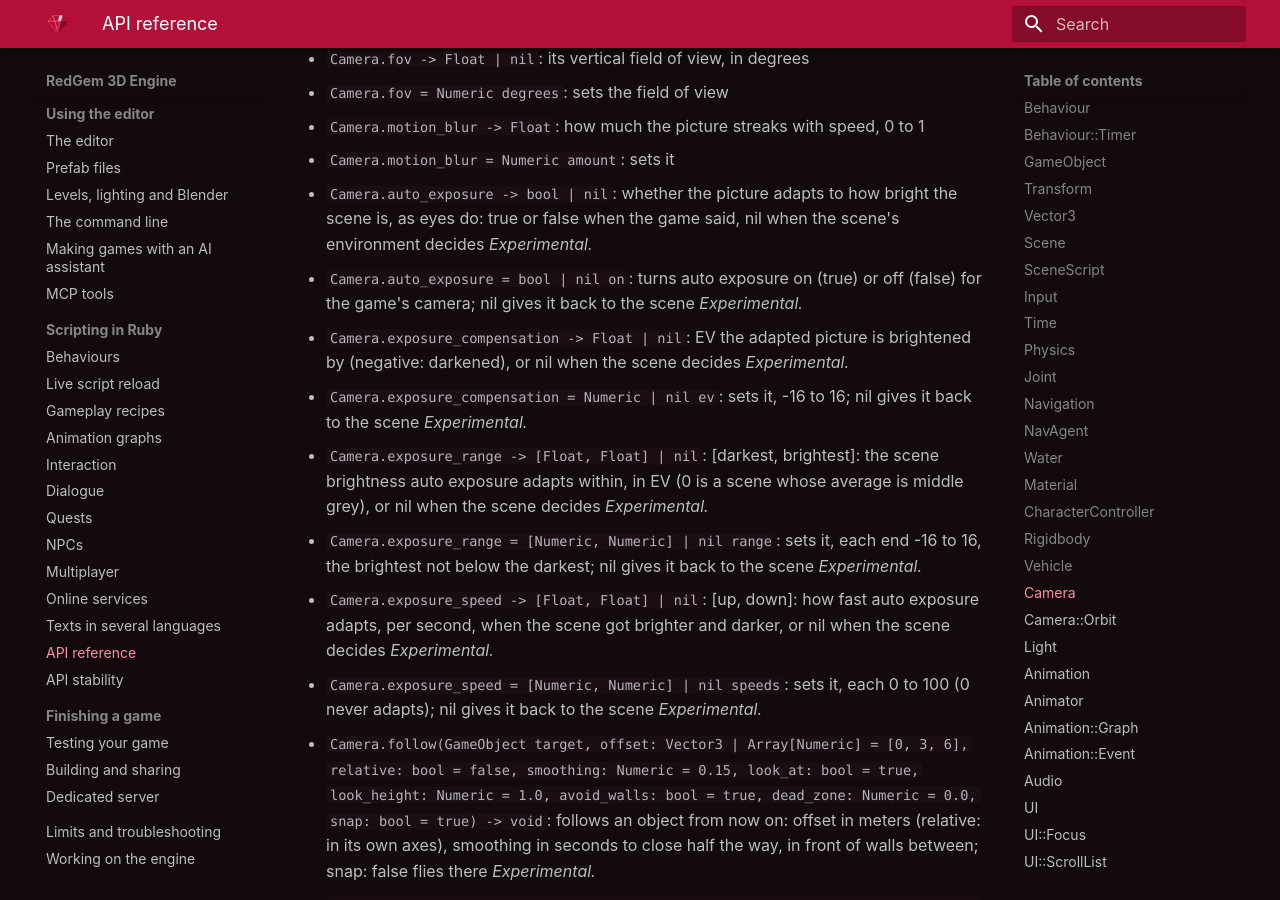
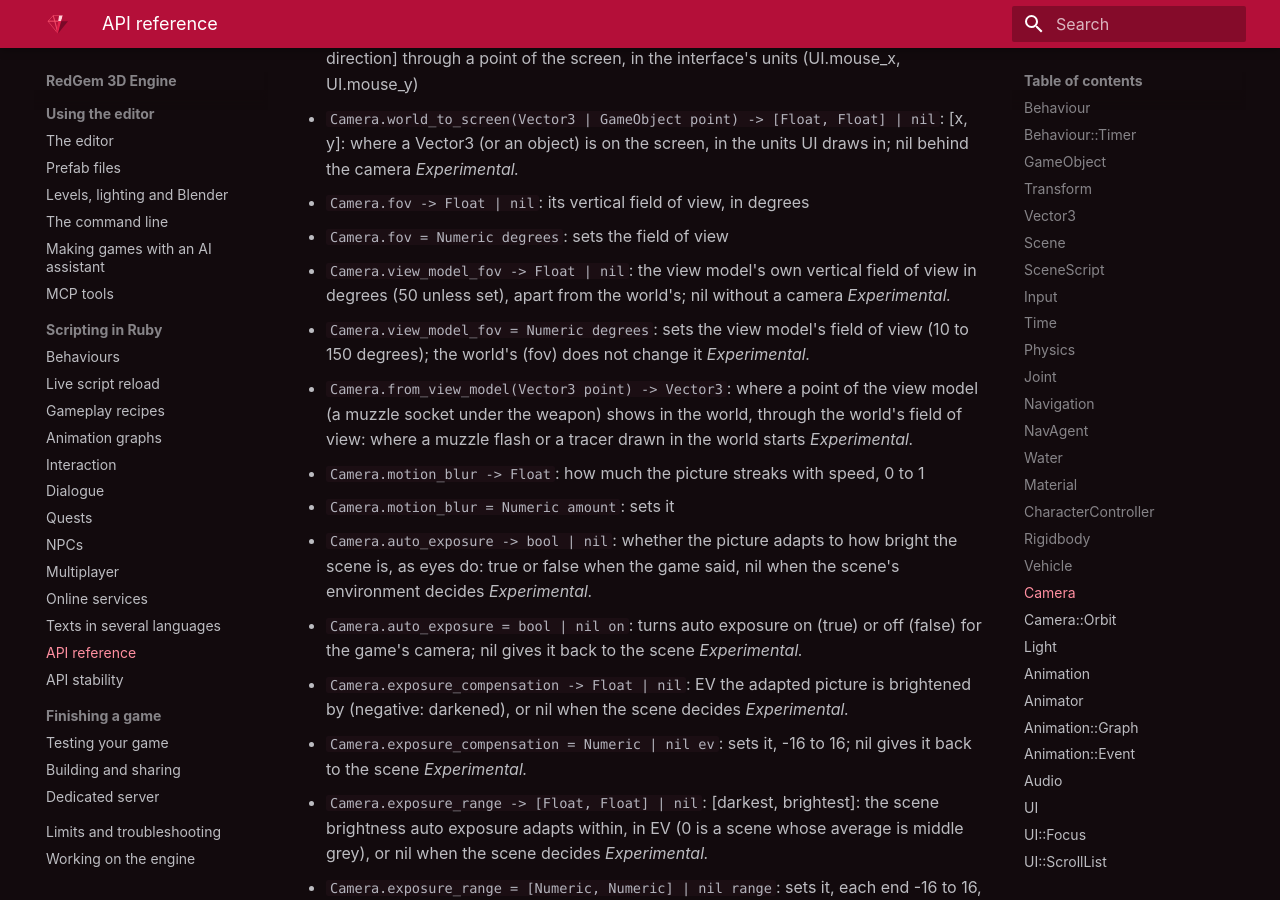
Before and after one commit to carlosdanielpohlod/redgem, an MkDocs documentation site: the page built from docs/scripting/api.md, in a window 1280 px wide and 900 px high, scrolled down 22233 px. Built offline with MkDocs 1.6.1 and Material for MkDocs 9.7.7, drawn with Linux system fonts in a browser that asks for light colours; some of the changed text lies outside the part shown.

Commit message:
Keep the view model test's target clear of the weapon, and regenerate the API docs

```diff
--- a/docs/scripting/api.md
+++ b/docs/scripting/api.md
@@ -143,6 +143,8 @@ An object of the scene, as scripts see it. See [behaviours.md](behaviours.md).
 - `destroy -> void`: removes it at the end of the step
 - `visible -> bool`: whether it is drawn
 - `visible = bool value`: shows or hides it
+- `view_model? -> bool`: whether it is drawn as the view model (its view_model property), with what is under it *Experimental.*
+- `view_model = bool value`: makes it (and what is under it) the view model: a first-person weapon drawn over the world (never into a wall), with Camera.view_model_fov, its own light, no shadow on the world *Experimental.*
 - `behaviours -> Array[Behaviour]`: its behaviours
 - `parent -> GameObject | nil`: the object it is under, or nil
 - `parent = GameObject | nil object`: puts it under another object (nil: at the root), where it stays in the world, then moves with it; never under itself or what it carries *Experimental.*
@@ -460,6 +462,9 @@ The camera the game is seen through, and what it does on its own: follow, orbit,
 - `Camera.world_to_screen(Vector3 | GameObject point) -> [Float, Float] | nil`: [x, y]: where a Vector3 (or an object) is on the screen, in the units UI draws in; nil behind the camera *Experimental.*
 - `Camera.fov -> Float | nil`: its vertical field of view, in degrees
 - `Camera.fov = Numeric degrees`: sets the field of view
+- `Camera.view_model_fov -> Float | nil`: the view model's own vertical field of view in degrees (50 unless set), apart from the world's; nil without a camera *Experimental.*
+- `Camera.view_model_fov = Numeric degrees`: sets the view model's field of view (10 to 150 degrees); the world's (fov) does not change it *Experimental.*
+- `Camera.from_view_model(Vector3 point) -> Vector3`: where a point of the view model (a muzzle socket under the weapon) shows in the world, through the world's field of view: where a muzzle flash or a tracer drawn in the world starts *Experimental.*
 - `Camera.motion_blur -> Float`: how much the picture streaks with speed, 0 to 1
 - `Camera.motion_blur = Numeric amount`: sets it
 - `Camera.auto_exposure -> bool | nil`: whether the picture adapts to how bright the scene is, as eyes do: true or false when the game said, nil when the scene's environment decides *Experimental.*
```
Also changed, not shown: 2 other files.
